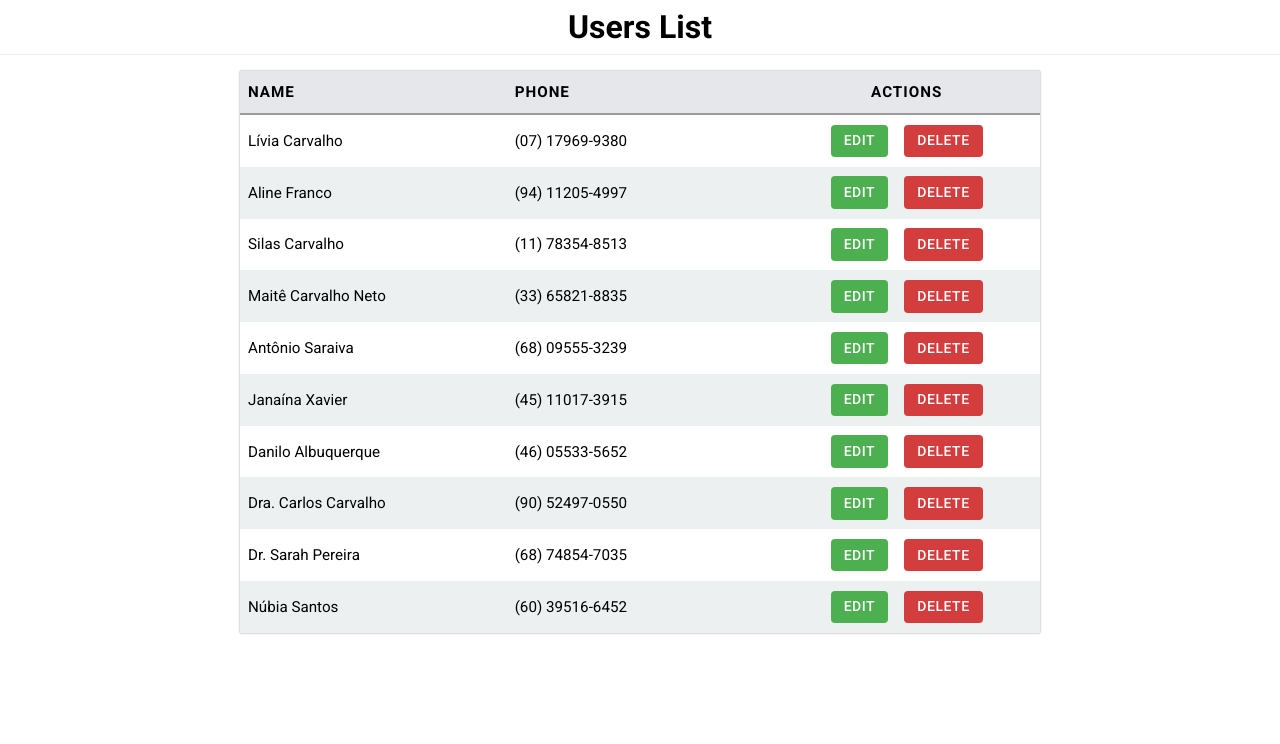
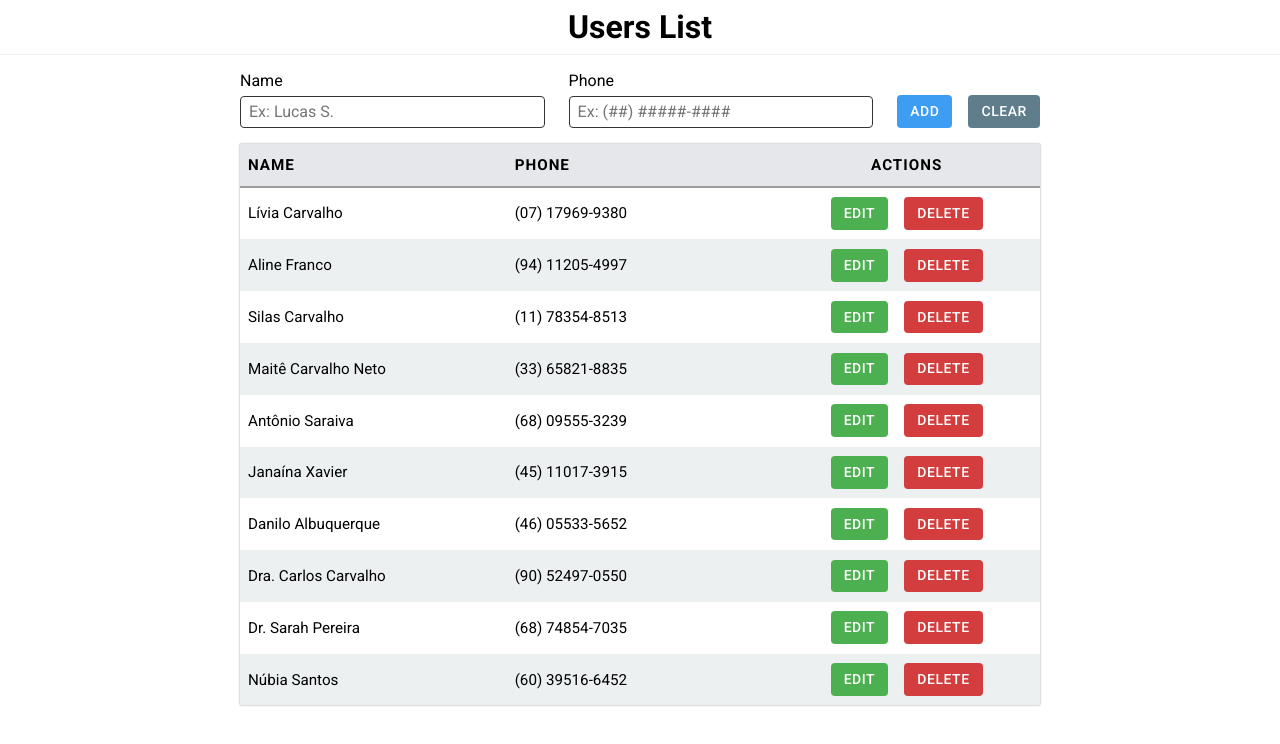
Before and after one commit to Uvacoder/data-table, a Vue app: page / in a window 1280 px wide. Shown: the top 744 px of the page. Built offline with nearby package versions, Linux system fonts and the light colour scheme.

Commit message:
feat: Add form to add new users

```diff
--- a/src/App.vue
+++ b/src/App.vue
@@ -2,14 +2,28 @@
   <div class="page-wrapper">
     <h1 class="page-title">Users List</h1>
 
-    <VTable
-      class="v-table"
-      :theadCols="[
-        { text: 'Name', width: 200 },
-        { text: 'Phone', width: 200 },
-        { text: 'Actions', align: 'center', width: 100 },
-      ]"
-    >
+    <main>
+      <form @submit.prevent="addUser(newUserForm)" class="form-add">
+        <VInput
+          label="Name"
+          id="name"
+          v-model="newUserForm.name"
+          placeholder="Ex: Lucas S."
+        />
+        <VInput
+          label="Phone"
+          id="phone"
+          placeholder="Ex: (##) #####-####"
+          v-model="newUserForm.phone"
+        />
+
+        <div class="btn-group">
+          <VButton type="submit">Add</VButton>
+          <VButton variant="gray" @click="clearNewUserForm">Clear</VButton>
+        </div>
+      </form>
+
+      <VTable class="v-table" :theadCols="theadCols">
         <template #tbody>
           <tr v-if="!dataUsers.length">
             <td colspan="3">No users found</td>
@@ -27,9 +41,10 @@
           </tr>
         </template>
       </VTable>
+    </main>
 
     <VModal ref="modalUpdateUser" title="Edit user">
-      <form @submit.prevent="submitForm" class="modal-form">
+      <form @submit.prevent="submitForm" class="form-edit">
         <VInput label="Name" id="name" v-model="userForm.name" />
         <VInput label="Phone" id="phone" v-model="userForm.phone" />
 
@@ -54,10 +69,13 @@ export default {
   components: { VTable, VButton, VModal, VInput },
   data: () => ({
     dataUsers,
-    userForm: {
-      name: "",
-      phone: "",
-    },
+    newUserForm: { name: "", phone: "" },
+    userForm: { name: "", phone: "" },
+    theadCols: [
+      { text: "Name", width: 200 },
+      { text: "Phone", width: 200 },
+      { text: "Actions", align: "center", width: 100 },
+    ],
   }),
 
   methods: {
@@ -69,12 +87,16 @@ export default {
       try {
         this.editUser(this.userForm);
         this.$refs.modalUpdateUser.close();
+        this.editUserForm = { name: "", phone: "" };
       } catch (error) {
         alert(error.message);
       }
     },
+    clearNewUserForm() {
+      this.newUserForm = { name: "", phone: "" };
+    },
     addUser(userToAdd) {
-      this.dataUsers.push({ ...userToAdd });
+      this.dataUsers.unshift({ ...userToAdd, id: this.dataUsers.length });
     },
     editUser(userToEdit) {
       const index = this.dataUsers.findIndex(
@@ -99,18 +121,32 @@ export default {
 @import "@/assets/styles/_variables";
 
 .page-wrapper {
-  text-align: center;
-
   .page-title {
     padding: 0.5rem 0;
     border-bottom: $grey 1px solid;
     margin-bottom: 1rem;
   }
 
-  .v-table {
+  main {
     margin: 0 auto;
     max-width: 800px;
+    padding-bottom: 2rem;
+  }
 
+  .form-add {
+    display: flex;
+    gap: 1.5rem;
+    margin-bottom: 1rem;
+
+    .btn-group {
+      display: flex;
+      justify-content: flex-end;
+      align-items: flex-end;
+      gap: 1rem;
+    }
+  }
+
+  .v-table {
     .td-actions {
       display: flex;
       justify-content: center;
@@ -118,7 +154,7 @@ export default {
     }
   }
 
-  .modal-form {
+  .form-edit {
     display: flex;
     flex-direction: column;
     gap: 1rem;
--- a/src/assets/styles/_reset.scss
+++ b/src/assets/styles/_reset.scss
@@ -27,6 +27,7 @@ body {
   -webkit-font-smoothing: antialiased;
   -moz-osx-font-smoothing: grayscale;
   font-family: $font-primary;
+  text-align: center;
 }
 
 a {
--- a/src/components/VInput.vue
+++ b/src/components/VInput.vue
@@ -37,8 +37,8 @@ export default {
 .input-row {
   display: flex;
   flex-direction: column;
-  margin-bottom: 0.5rem;
   text-align: start;
+  width: 100%;
 
   label {
     margin-bottom: 0.35rem;
@@ -51,10 +51,9 @@ export default {
     padding: 0.5rem;
     font-size: 1rem;
     background-color: #fff;
-    box-shadow: 0 0 3px 1px #acacacc7;
     border: solid 1px $dark;
     border-radius: 4px;
-    height: 2.4rem;
+    height: 2rem;
 
     &:focus-visible {
       border-color: $light-blue;
```
Lines whose indentation alone changed are shown as unchanged.
